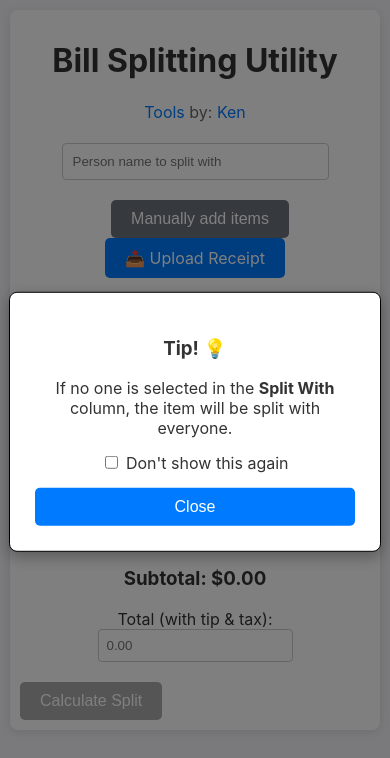
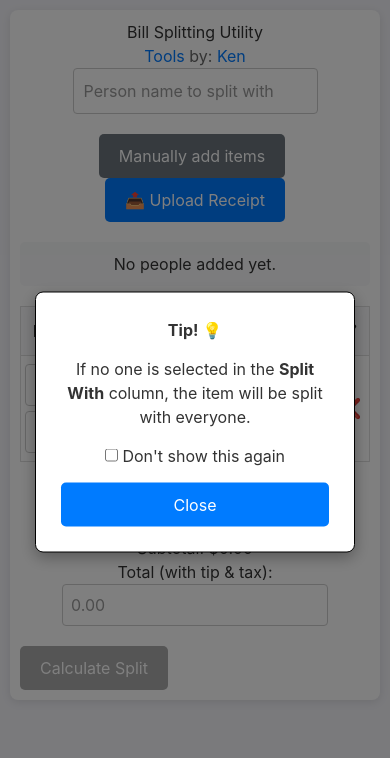
Before and after one commit to kenwuuu/billsplit-vue, a Vue app: page / in a window 390 px wide. Shown: the top 758 px of the page. Built offline with nearby package versions, Linux system fonts and the light colour scheme.

Commit message:
Use Tailwind CDN. Prevent mobile zoom when focusing inputs

```diff
--- a/index.html
+++ b/index.html
@@ -4,6 +4,7 @@
     <meta charset="UTF-8">
     <link rel="icon" href="/favicon.ico"><meta name="viewport" content="width=device-width, initial-scale=1.0, maximum-scale=1.0, user-scalable=no">
     <title>Vite App</title>
+    <script src="https://cdn.jsdelivr.net/npm/@tailwindcss/browser@4"></script>
   </head>
   <body>
     <div id="app"></div>
--- a/src/BillSplitter.vue
+++ b/src/BillSplitter.vue
@@ -102,7 +102,7 @@
     <h3 style="text-align: center;">Subtotal: ${{ subtotal.toFixed(2) }}</h3>
 
     <div class="input-section">
-      <label for="total-input">Total (with tip & tax):</label>
+      <label for="total-input">Total (with tip & tax): </label>
       <input type="tel" id="total-input" :value="totalAmount" @input="formatTotal" placeholder="0.00" @keydown.enter="showSummary = true" />
     </div>
 
@@ -245,7 +245,7 @@ function removeItem(itemId) {
  * Formats a number input to two decimal places automatically.
  */
 function formatPrice(item, event) {
-  let value = event.target.value.replace(/[^0-9]/g, '');
+  const value = event.target.value.replace(/[^0-9]/g, '');
   item.price = value ? (parseInt(value, 10) / 100).toFixed(2) : '';
 }
 
@@ -253,7 +253,7 @@ function formatPrice(item, event) {
  * Formatter for the main Total field.
  */
 function formatTotal(event) {
-  let value = event.target.value.replace(/[^0-9]/g, '');
+  const value = event.target.value.replace(/[^0-9]/g, '');
   totalAmount.value = value ? (parseInt(value, 10) / 100).toFixed(2) : '';
 }
 
@@ -369,6 +369,9 @@ onMounted(() => {
   --border-color: #ddd;
   --button-bg: #007bff;
   --button-hover-bg: #0056b3;
+}
+input {
+  font-size: 16px;
 }
 body {
   font-family: -apple-system, BlinkMacSystemFont, "Segoe UI", Roboto, Helvetica, Arial, sans-serif;
```
